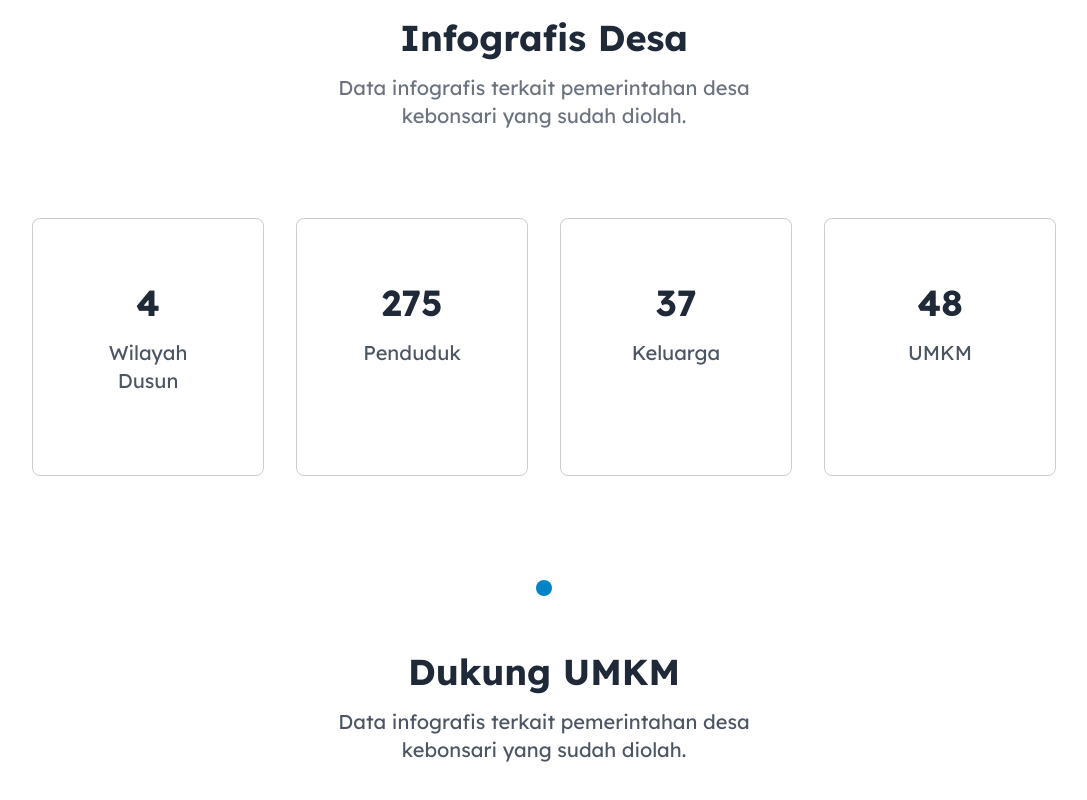
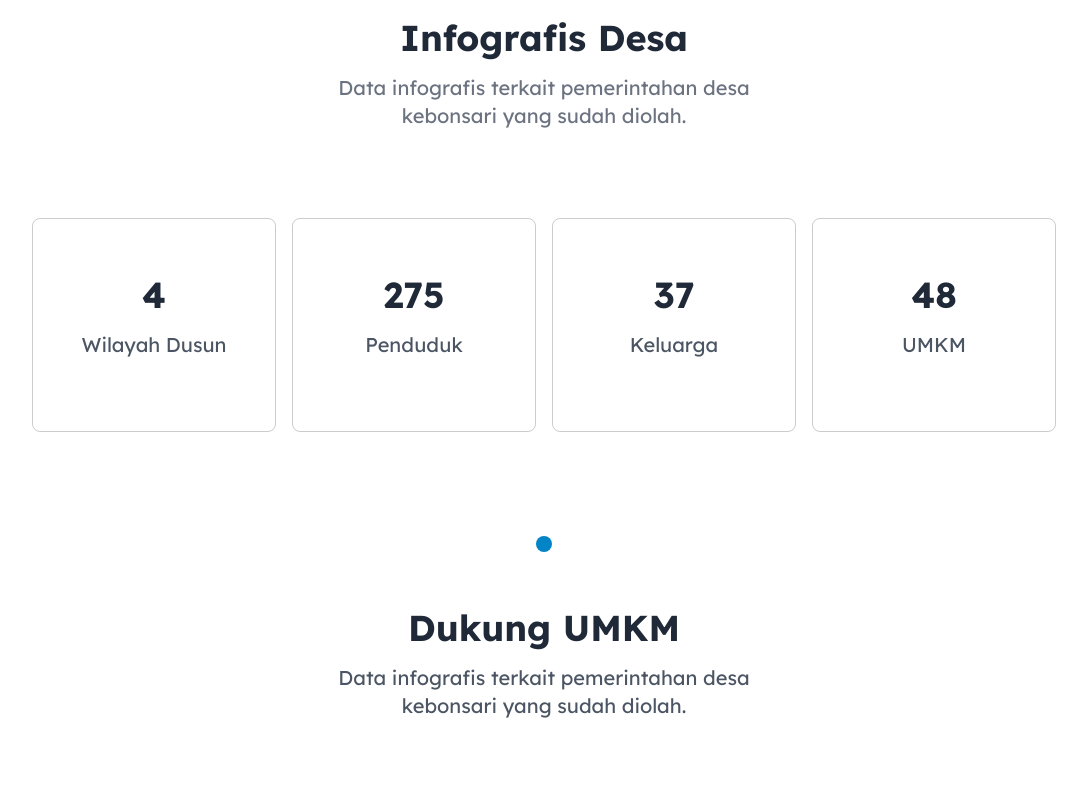
Before and after one commit to jagadyudha/kebonsari.site, a Next.js app: page / in a window 1280 px wide. Shown: the part 934-1734 px from the top of the page, without its empty margins (96-1183 px from the left). After the commit the page ends 1694 px from the top, so only its background shows below. Built offline with nearby package versions, Linux system fonts and the light colour scheme; a web font is replaced by a local one.

Commit message:
fix: infographic card

```diff
--- a/components/Infographics.tsx
+++ b/components/Infographics.tsx
@@ -18,11 +18,11 @@ const Infographics = () => {
           Data infografis terkait pemerintahan desa kebonsari yang sudah diolah.
         </p>
       </div>
-      <div className="grid xl:grid-cols-4 sm:grid-cols-2 grid-cols-1 xl:py-12 py-6 xl:gap-x-8 gap-4">
+      <div className="grid xl:grid-cols-4 sm:grid-cols-2 grid-cols-1 xl:py-12 py-6 xl:gap-x-4 2xl:gap-x-6 gap-4">
         {Data.map((item) => (
           <div
             key={item.id}
-            className="border border-black border-opacity-20 rounded-lg px-12 py-16 text-center"
+            className="border border-black border-opacity-20 rounded-lg px-12 py-14 2xl:py-20 text-center"
           >
             <p className="md:text-4xl text-2xl font-bold text-gray-800">
               {item.value}
```
